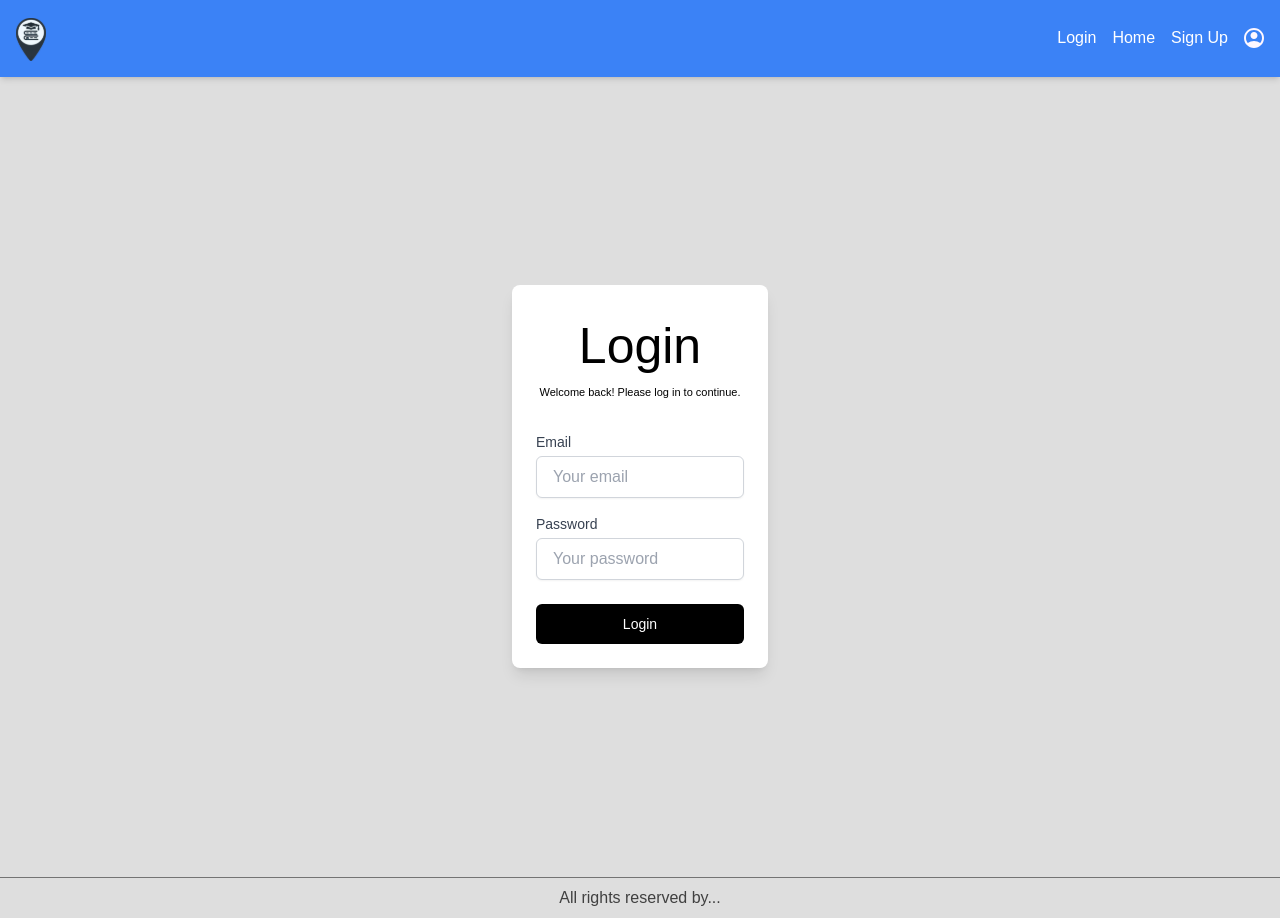
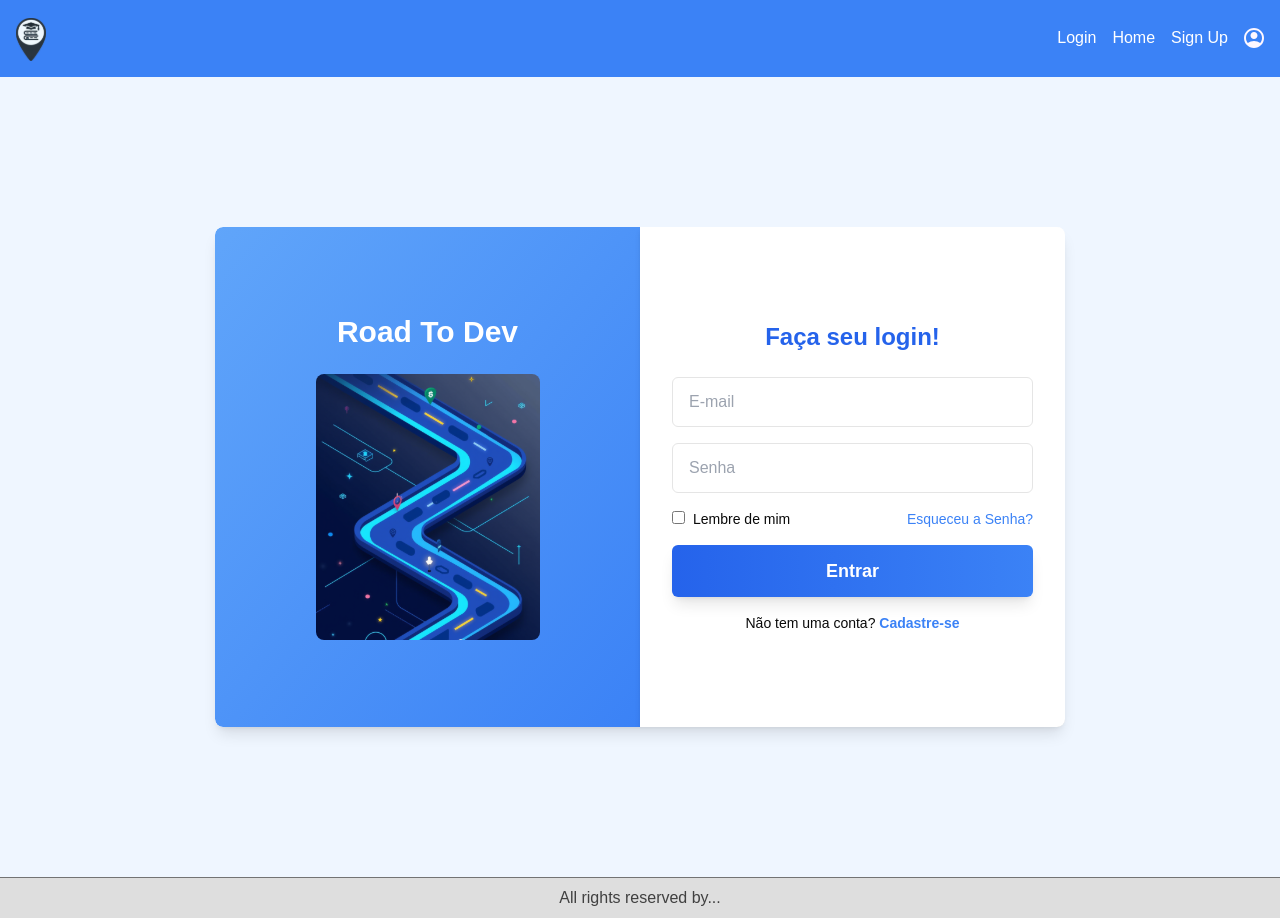
Before and after one commit to fiefaneves/RoadToDev, a Next.js app in the folder front-end/my-app/: page /login in a window 1280 px wide. Built offline with nearby package versions, Linux system fonts and the light colour scheme.

Commit message:
refact: changed design of login and signup page

```diff
--- a/front-end/my-app/src/app/create_account/page.tsx
+++ b/front-end/my-app/src/app/create_account/page.tsx
@@ -38,23 +38,101 @@ const CreateAccount = () => {
   };
 
   return (
-    <div className="h-screen w-full flex overflow-hidden">
-      <div className="w-full md:w-1/2 bg-blue-500 flex flex-col items-center justify-center">
-        <h1 className="text-neutral-700 text-[53px] text-center">Road To Dev</h1>
-        <Image src="roadmap_img.svg" alt="Roadmap" width={320} height={1} className="rounded-lg" />
+//    <div className="h-screen w-full flex overflow-hidden">
+//      <div className="w-full md:w-1/2 bg-blue-500 flex flex-col items-center justify-center">
+//        <h1 className="text-neutral-700 text-[53px] text-center">Road To Dev</h1>
+//        <Image src="roadmap_img.svg" alt="Roadmap" width={320} height={1} className="rounded-lg" />
+//      </div>
+//
+//      <div className="w-full md:w-1/2 flex items-center justify-center">
+//        <form className="w-96 shadow-lg p-8 bg-white rounded-lg" onSubmit={handleSubmit}>
+//          <h2 className="text-center text-xl font-bold mb-4">CADASTRO</h2>
+//          <input name="name" placeholder="Nome" type="text" className="w-full p-2 border rounded mb-3" onChange={handleChange} required />
+//          <input name="username" placeholder="Username" type="text" className="w-full p-2 border rounded mb-3" onChange={handleChange} required />
+//          <input name="email" placeholder="Email" type="email" className="w-full p-2 border rounded mb-3" onChange={handleChange} required />
+//          <input
+//            name="password"
+//            placeholder="Password"
+//            type="password"
+//            className="w-full p-2 border rounded mb-3"
+//            value={formData.password}
+//            onChange={(e) => {
+//              handleChange(e);
+//              setPassword(e.target.value);
+//            }}
+//            onFocus={() => setShowRules(true)}
+//            onBlur={() => setShowRules(false)}
+//            required
+//          />
+//          {showRules && (
+//            <div className="border rounded p-4 bg-white shadow-md w-full">
+//              <p className="font-bold">Sua senha deve conter:</p>
+//              <ul className="list-disc pl-5">
+//                {rules.map((rule, index) => (
+//                  <li key={index} className={validateRule(rule.regex) ? "text-green-500" : "text-red-500"}>
+//                    {rule.label}
+//                  </li>
+//                ))}
+//              </ul>
+//            </div>
+//          )}
+//          <input name="number" placeholder="Telefone" type="tel" className="w-full p-2 border rounded mb-3" onChange={handleChange} required />
+//
+//          <button type="submit" className="w-full bg-blue-500 hover:bg-blue-600 text-white p-2 rounded mb-4">
+//            {loading ? "Criando..." : "Criar"}
+//          </button>
+//
+//          <div className="text-center text-sm">
+//            Já tem uma conta? <Link href="/" className="text-blue-500">Login</Link>
+//          </div>
+//        </form>
+//      </div>
+//    </div>
+//  );
+//};
+
+<div className="flex h-screen w-screen bg-gray-100 items-center justify-center">
+      <div className="flex w-[900px] h-[500px] bg-white rounded-lg shadow-lg overflow-hidden">
+        {/* Esquerda - Formulário */}
+        <div className="w-1/2 p-8 flex flex-col justify-center items-center bg-white shadow-md rounded-r-lg">
+          <h2 className="text-2xl font-semibold text-blue-600 text-center mb-6">Crie sua conta!</h2>
+          <form onSubmit={handleSubmit} className="w-full">
+            <div className="mb-4">
+              <input
+                name="name"
+                type="text"
+                placeholder="Nome"
+                className="w-full px-4 py-2 border rounded-md focus:outline-none focus:ring-2 focus:ring-blue-400 text-gray-700"
+                onChange={handleChange}
+                required
+              />
             </div>
-
-      <div className="w-full md:w-1/2 flex items-center justify-center">
-        <form className="w-96 shadow-lg p-8 bg-white rounded-lg" onSubmit={handleSubmit}>
-          <h2 className="text-center text-xl font-bold mb-4">CADASTRO</h2>
-          <input name="name" placeholder="Nome" type="text" className="w-full p-2 border rounded mb-3" onChange={handleChange} required />
-          <input name="username" placeholder="Username" type="text" className="w-full p-2 border rounded mb-3" onChange={handleChange} required />
-          <input name="email" placeholder="Email" type="email" className="w-full p-2 border rounded mb-3" onChange={handleChange} required />
+            <div className="mb-4">
+              <input
+                name="username"
+                type="text"
+                placeholder="Username"
+                className="w-full px-4 py-2 border rounded-md focus:outline-none focus:ring-2 focus:ring-blue-400 text-gray-700"
+                onChange={handleChange}
+                required
+              />
+            </div>
+            <div className="mb-4">
+              <input
+                name="email"
+                type="email"
+                placeholder="E-mail"
+                className="w-full px-4 py-2 border rounded-md focus:outline-none focus:ring-2 focus:ring-blue-400 text-gray-700"
+                onChange={handleChange}
+                required
+              />
+            </div>
+            <div className="mb-4">
               <input
                 name="password"
-            placeholder="Password"
                 type="password"
-            className="w-full p-2 border rounded mb-3"
+                placeholder="Senha"
+                className="w-full px-4 py-2 border rounded-md focus:outline-none focus:ring-2 focus:ring-blue-400 text-gray-700"
                 value={formData.password}
                 onChange={(e) => {
                   handleChange(e);
@@ -65,7 +143,7 @@ const CreateAccount = () => {
                 required
               />
               {showRules && (
-            <div className="border rounded p-4 bg-white shadow-md w-full">
+                <div className="border rounded p-4 bg-white shadow-md w-full mt-2">
                   <p className="font-bold">Sua senha deve conter:</p>
                   <ul className="list-disc pl-5">
                     {rules.map((rule, index) => (
@@ -76,16 +154,34 @@ const CreateAccount = () => {
                   </ul>
                 </div>
               )}
-          <input name="number" placeholder="Telefone" type="tel" className="w-full p-2 border rounded mb-3" onChange={handleChange} required />
+            </div>
+            <div className="mb-4">
+              <input
+                name="number"
+                type="tel"
+                placeholder="Telefone"
+                className="w-full px-4 py-2 border rounded-md focus:outline-none focus:ring-2 focus:ring-blue-400 text-gray-700"
+                onChange={handleChange}
+                required
+              />
+            </div>
+            <button
+              type="submit"
+              className="w-full bg-gradient-to-r from-blue-600 to-blue-500 py-3 rounded-md font-semibold text-lg text-white shadow-lg transition-all hover:scale-[1.02] hover:from-blue-700 hover:to-blue-600 active:scale-95"
+            >
+              {loading ? "Criando..." : "Criar Conta"}
+            </button>
+            <p className="text-center text-sm mt-4">
+              Já tem uma conta? <Link href="/login" className="text-blue-500 font-bold hover:underline">Login</Link>
+            </p>
+          </form>
+        </div>
 
-          <button type="submit" className="w-full bg-blue-500 hover:bg-blue-600 text-white p-2 rounded mb-4">
-            {loading ? "Criando..." : "Criar"}
-          </button>
-
-          <div className="text-center text-sm">
-            Já tem uma conta? <Link href="/" className="text-blue-500">Login</Link>
+        {/* Direita - Ilustração */}
+        <div className="w-1/2 bg-blue-500 flex flex-col items-center justify-center p-6">
+          <h1 className="text-4xl text-white font-bold mb-6 text-center">Road To Dev</h1>
+          <Image src="roadmap_img.svg" alt="Illustration" width={256} height={256} className="rounded-lg" />
         </div>
-        </form>
       </div>
     </div>
   );
--- a/front-end/my-app/src/app/login/page.tsx
+++ b/front-end/my-app/src/app/login/page.tsx
@@ -4,6 +4,7 @@ import React from "react";
 import { useForm } from "react-hook-form";
 import { Button } from "../../Components/ui/button";
 import { useRouter } from "next/navigation";
+import { motion } from "framer-motion";
 
 const LoginPage = () => {
     const [loading, setLoading] = React.useState(false);
@@ -60,52 +61,56 @@ const LoginPage = () => {
     };
 
     return (
-        <div className="min-h-screen flex items-center justify-cente">
-            <div className="md:w-[20vw] bg-white mx-auto p-6 rounded-lg shadow-lg">
-                <h1 className="flex justify-center text-black text-[50px]">Login</h1>
-                <p className="flex justify-center text-black text-[11px] mb-8">
-                    Welcome back! Please log in to continue.
-                </p>
-
-                <form onSubmit={handleSubmit(onSubmit)}>
-                    <div className="mb-4">
-                        <label htmlFor="email" className="block text-sm font-medium text-gray-700">
-                            Email
-                        </label>
-                        <input
-                            id="email"
-                            {...register("email", { required: "Email is required" })}
-                            type="email"
-                            placeholder="Your email"
-                            className="mt-1 block w-full px-4 py-2 border border-gray-300 rounded-md shadow-sm focus:ring-blue-500 focus:border-blue-500"
+<div className="flex h-screen w-screen bg-blue-50 items-center justify-center">
+      <div className="flex w-[850px] h-[500px] bg-white rounded-lg shadow-lg overflow-hidden">
+        {/* Esquerda - Ilustração */}
+        <div className="w-1/2 bg-gradient-to-br from-blue-400 to-blue-500 flex flex-col items-center justify-center p-6 rounded-l-lg">
+          <h1 className="text-3xl text-white font-bold mb-6 text-center">Road To Dev</h1>
+          <img
+            src="roadmap_img.svg"
+            alt="Illustration"
+            className="rounded-lg w-56"
           />
-                        {errors.email && (
-                            <p className="text-sm text-red-500 mt-1">{errors.email.message}</p>
-                        )}
         </div>
 
-                    <div className="mb-6">
-                        <label htmlFor="password" className="block text-sm font-medium text-gray-700">
-                            Password
-                        </label>
+        {/* Direita - Formulário */}
+        <div className="w-1/2 p-8 flex flex-col justify-center items-center bg-white shadow-md rounded-r-lg">
+          <h2 className="text-2xl font-semibold text-blue-600 text-center mb-6">Faça seu login!</h2>
+          <form onSubmit={handleSubmit(onSubmit)} className="w-full">
+            <div className="mb-4">
               <input
-                            id="password"
-                            {...register("password", { required: "Password is required" })}
+                {...register("email", { required: "Insira seu email!" })}
+                type="email"
+                placeholder="E-mail"
+                className="w-full px-4 py-3 border rounded-md focus:outline-none focus:ring-2 focus:ring-blue-400 text-gray-700"
+              />
+              {errors.email && <p className="text-sm text-red-400 font-bold mt-1">{errors.email.message}</p>}
+            </div>
+            <div className="mb-4">
+              <input
+                {...register("password", { required: "Insira sua senha!" })}
                 type="password"
-                            placeholder="Your password"
-                            className="mt-1 block w-full px-4 py-2 border border-gray-300 rounded-md shadow-sm focus:ring-blue-500 focus:border-blue-500"
+                placeholder="Senha"
+                className="w-full px-4 py-3 border rounded-md focus:outline-none focus:ring-2 focus:ring-blue-400 text-gray-700"
                 />
-                        {errors.password && (
-                            <p className="text-sm text-red-500 mt-1">{errors.password.message}</p>
-                        )}
+              {errors.password && <p className="text-sm text-red-400 font-bold mt-1">{errors.password.message}</p>}
             </div>
-
+            <div className="flex justify-between items-center text-sm mb-4">
               <div>
-                        <Button type="submit" className="w-full bg-black text-white">
-                            {loading ? "Loading..." : "Login"}
-                        </Button>
+                <input type="checkbox" id="remember" className="mr-2" />
+                <label htmlFor="remember">Lembre de mim</label>
               </div>
+              <a href="/esqueci-senha" className="text-blue-500 hover:underline">Esqueceu a Senha?</a>
+            </div>
+            <button
+              type="submit"
+              className="w-full bg-gradient-to-r from-blue-600 to-blue-500 py-3 rounded-md font-semibold text-lg text-white shadow-lg transition-all hover:scale-[1.02] hover:from-blue-700 hover:to-blue-600 active:scale-95"
+            >
+              {loading ? "Entrando..." : "Entrar"}
+            </button>
+            <p className="text-center text-sm mt-4">Não tem uma conta? <a href="/create_account" className="text-blue-500 font-bold hover:underline">Cadastre-se</a></p>
           </form>
+        </div>
       </div>
     </div>
   );
```
Also changed, not shown: front-end/my-app/package.json (+7 -1 lines), 2 other files (tests, documents, lock files or other folders). Lines whose indentation alone changed are shown as unchanged.
